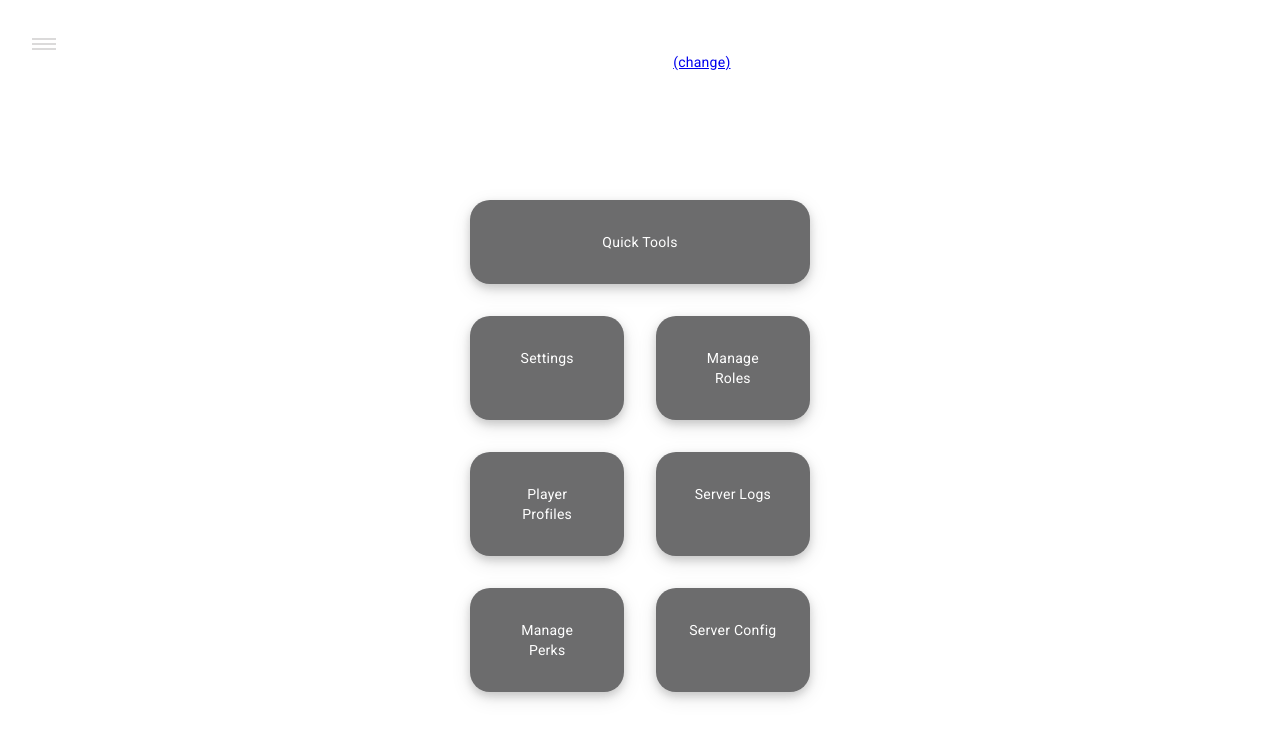
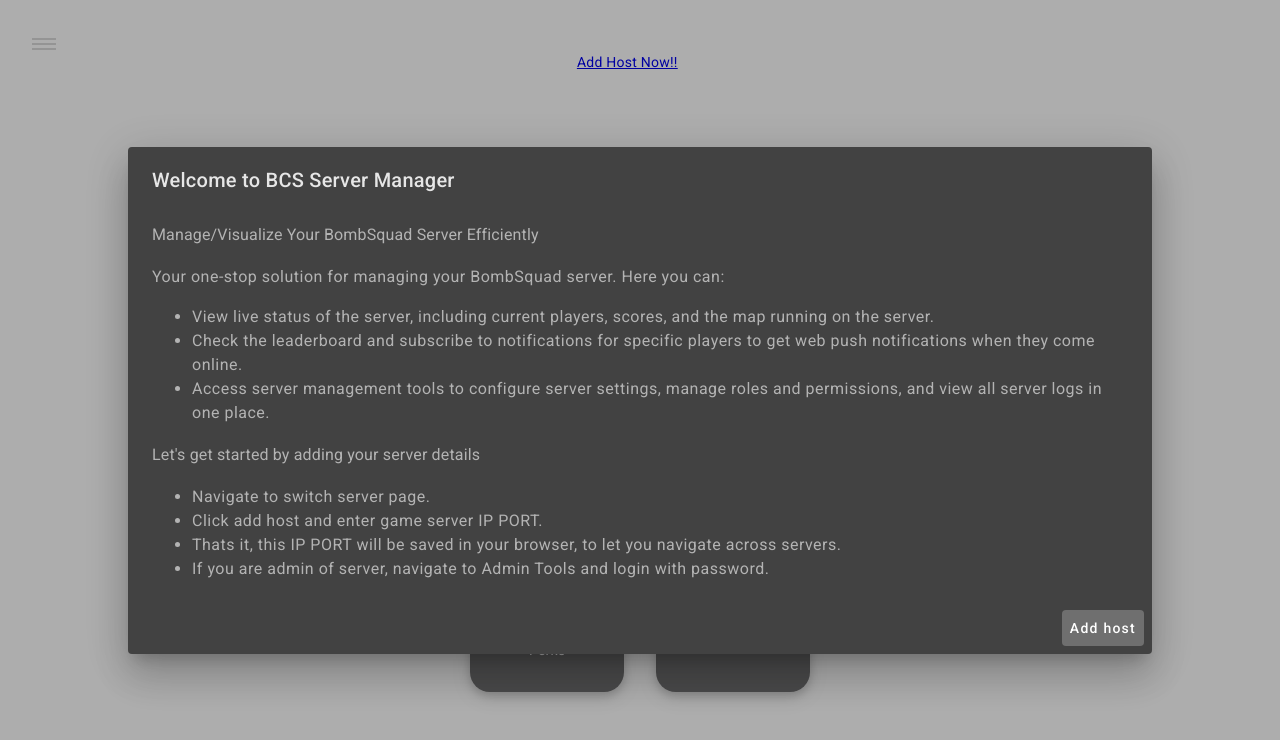
Before and after one commit to imayushsaini/ballistica-ui, an Angular app: page /admin/dashboard in a window 1280 px wide. Shown: the top 740 px of the page. Built offline with nearby package versions, Linux system fonts and the light colour scheme; no server answers.

Commit message:
added welcome dialog and cleanup

```diff
--- a/src/app/app.component.ts
+++ b/src/app/app.component.ts
@@ -1,7 +1,9 @@
 import { Component, OnInit } from '@angular/core';
-import { ActivatedRoute } from '@angular/router';
+import { ActivatedRoute, Router } from '@angular/router';
 import { Location } from '@angular/common';
 import { HostManagerService } from './services/host-manager.service';
+import { MatDialog } from '@angular/material/dialog';
+import { WelcomeDialogComponent } from './components/welcome-dialog/welcome-dialog.component';
 
 @Component({
   selector: 'app-root',
@@ -13,7 +15,9 @@
   constructor(
     private route: ActivatedRoute,
     private hostManager: HostManagerService,
-    private location: Location
+    private location: Location,
+    private dialog: MatDialog,
+     private router: Router
   ) {}
 
   ngOnInit() {
@@ -27,6 +31,17 @@
         }
       }
     });
+    // if host is default , show dialog to add new server
+    if (this.hostManager.getSelectedHost() === '127.0.0.1:43210') {
+       const dialogRef = this.dialog.open(
+        WelcomeDialogComponent
+      );
+      dialogRef.afterClosed().subscribe((result) => {
+        //route to switch server page
+       this.router.navigate(['/switch-server']);
+      });
+
+    }
   }
   refresh(): void {
     this.location.go(this.location.path());
--- a/src/app/app.module.ts
+++ b/src/app/app.module.ts
@@ -28,6 +28,7 @@
 import { authInterceptorProvider } from './helpers/auth.interceptor';
 import { SelectServerComponent } from './pages/select-server/select-server.component';
 import { errorInterceptorProvider } from './helpers/error.interceptor';
+import { WelcomeDialogComponent } from './components/welcome-dialog/welcome-dialog.component';
 
 @NgModule({
   declarations: [
@@ -35,6 +36,8 @@
     HomeComponent,
     NavBarComponent,
     LeaderboardComponent,
+
+    WelcomeDialogComponent,
     PlayerprofileComponent,
     LiveplayersComponent,
     AdminDashboardComponent,
--- a/src/app/components/nav-bar/nav-bar.component.html
+++ b/src/app/components/nav-bar/nav-bar.component.html
@@ -9,7 +9,12 @@
     </div>
     <div class="current">
       {{serverName}} <br>
-      {{activeHost}} <a href="/switch-server">(change)</a>
+      <span *ngIf="activeHost!=='127.0.0.1:43210'">
+        {{activeHost}} <a routerLink='switch-server'>(change)</a>
+      </span>
+      <span *ngIf="activeHost=='127.0.0.1:43210'">
+        <a routerLink='switch-server'> Add Host Now!!</a>
+      </span>
     </div>
     <div class="discord" (click)="openDiscord()">
       Discord
@@ -21,6 +26,7 @@
       <li routerLink='leaderboard' (click)="onBurgerClicked()">leaderboard</li>
       <li routerLink='login' (click)="onBurgerClicked()">Admin Tools</li>
       <li routerLink='switch-server' (click)="onBurgerClicked()">Change Server</li>
+      <li *ngIf="undercommunityDomain" (click)="onBackClick()">Back to Community Website</li>
     </ul>
   </div>
 </nav>
--- a/src/app/components/nav-bar/nav-bar.component.ts
+++ b/src/app/components/nav-bar/nav-bar.component.ts
@@ -1,4 +1,7 @@
+import { DOCUMENT } from '@angular/common';
+import { Inject } from '@angular/core';
 import { Component, ElementRef, HostListener, OnInit } from '@angular/core';
+import { Router } from '@angular/router';
 import { HostManagerService } from 'src/app/services/host-manager.service';
 import { MainService } from 'src/app/services/main.service';
 
@@ -9,23 +12,32 @@
 })
 export class NavBarComponent implements OnInit {
   active = false;
+  undercommunityDomain = false;
   activeHost = '';
   serverName = '';
   constructor(
     private mainservice: MainService,
     private elementRef: ElementRef,
-    private hostManager: HostManagerService
+    private hostManager: HostManagerService,
+    @Inject(DOCUMENT) private document: Document,
+    private router: Router
   ) {}
 
   ngOnInit(): void {
     this.active = false;
+    console.log(this.document.location.hostname);
+    if (this.document.location.hostname.includes('local') ||
+    this.document.location.hostname.includes('community')) {
+      this.undercommunityDomain = true;
+    }
     this.activeHost = this.hostManager.getSelectedHost();
-    this.serverName = this.hostManager.getHostDB()[this.activeHost].name;
+    this.serverName = this.hostManager.getHostDB()[this.activeHost]?.name;
     this.hostManager.onServerChange.subscribe(() => {
       this.activeHost = this.hostManager.getSelectedHost();
 
       this.serverName = this.hostManager.getHostDB()[this.activeHost].name;
     });
+
   }
 
   openDiscord() {
@@ -34,6 +46,10 @@
 
   onBurgerClicked() {
     this.active = !this.active;
+  }
+  onBackClick() {
+    this.active = !this.active;
+    this.router.navigateByUrl('/');
   }
 
   @HostListener('document:click', ['$event', '$event.target'])
--- /dev/null
+++ b/src/app/components/welcome-dialog/welcome-dialog.component.html
@@ -0,0 +1,23 @@
+<h2 mat-dialog-title>Welcome to BCS Server Manager</h2>
+<mat-dialog-content class="mat-typography">
+  <h3>Manage/Visualize Your BombSquad Server Efficiently</h3>
+  <p>Your one-stop solution for managing your BombSquad server. Here you can:</p>
+  <ul>
+    <li>View live status of the server, including current players, scores, and the map running on the server.</li>
+    <li>Check the leaderboard and subscribe to notifications for specific players to get web push notifications when
+      they
+      come online.</li>
+    <li>Access server management tools to configure server settings, manage roles and permissions, and view all server
+      logs in one place.</li>
+  </ul>
+  <h3>Let's get started by adding your server details</h3>
+  <ul>
+    <li>Navigate to switch server page.</li>
+    <li>Click add host and enter game server IP PORT.</li>
+    <li>Thats it, this IP PORT will be saved in your browser, to let you navigate across servers.</li>
+    <li>If you are admin of server, navigate to Admin Tools and login with password.</li>
+  </ul>
+</mat-dialog-content>
+<mat-dialog-actions align="end">
+  <button mat-button [mat-dialog-close]="true" cdkFocusInitial>Add host</button>
+</mat-dialog-actions>
--- a/src/app/services/host-manager.service.ts
+++ b/src/app/services/host-manager.service.ts
@@ -5,11 +5,13 @@
 
 const HOST_DB = 'HOST-db';
 const CACHE = 'cache';
-const DEFAULT_HOST = environment.HOST;
+const LOCAL_HOST = "127.0.0.1:43210"
+const DEFAULT_HOST = environment.DEFAULT_HOST;
 @Injectable({
   providedIn: 'root',
 })
 export class HostManagerService {
+
   onServerChange = new Subject<string>();
   currentHost: string | null = null;
   constructor() {}
@@ -107,7 +109,11 @@
       // save it in cache and host db
       const cache = this.getCache();
       cache.currentHost = this.currentHost;
-      this.addNewHost(this.currentHost);
+      if (this.currentHost !== LOCAL_HOST) {
+        // dont save local host
+        this.addNewHost(this.currentHost);
+      }
+
       localStorage.setItem(CACHE, JSON.stringify(cache));
       return this.currentHost;
     }
--- a/src/environments/environment.prod.ts
+++ b/src/environments/environment.prod.ts
@@ -1,5 +1,5 @@
 export const environment = {
   production: true,
-  API_PROXY: 'https://quiet-bison-26.deno.dev',
-  HOST: '140.238.162.79:43210',
+  API_PROXY: "https://quiet-bison-26.deno.dev",
+  DEFAULT_HOST: "127.0.0.1:43210"
 };
--- a/src/environments/environment.ts
+++ b/src/environments/environment.ts
@@ -1,5 +1,5 @@
 export const environment = {
   production: false,
-  API_PROXY: 'https://quiet-bison-26.deno.dev',
-  HOST: '140.238.162.79:43210',
+  API_PROXY: "https://quiet-bison-26.deno.dev",
+  DEFAULT_HOST: "127.0.0.1:43210"
 };
```
Also changed, not shown: make.js (+4 -4 lines), src/app/components/welcome-dialog/welcome-dialog.component.ts (added, +12 -0 lines), src/app/components/welcome-dialog/welcome-dialog.component.scss (added), 2 other files (tests, documents, lock files or other folders).
